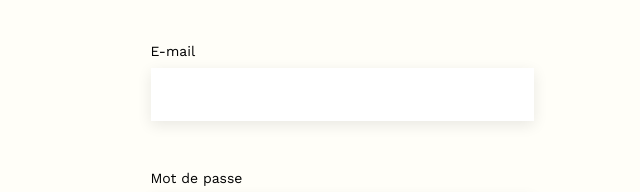
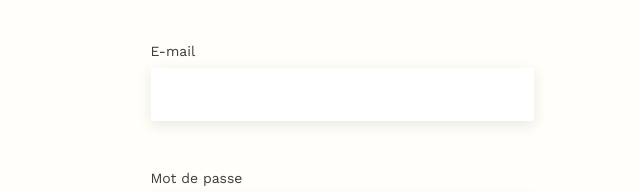
Before and after one commit to locbernard35/Portfolio_architecte_master, a plain HTML site: page Dev-all/themes/login/index.html in a window 1280 px wide. Shown: the part 188-380 px from the top of the page, 320-960 px from the left. Drawn offline with nearby package versions, Linux system fonts and the light colour scheme.

Commit message:
css login.html w3c Félicitations ! Aucune erreur trouvée.

```diff
--- a/Dev-all/themes/login/assets/css/style.css
+++ b/Dev-all/themes/login/assets/css/style.css
@@ -135,7 +135,7 @@ margin-bottom:50px;
 }
 .form-text-2{/*text->e-mail & mot-pass*/
 font-size:0.875rem;/*fima*/
-color:3D3D3D;/*fima*/
+color:#3D3D3D;/*fima*/
 margin-bottom:10px;
 }
 .form-input-1{/*input->mail & mot-pass*/
```
